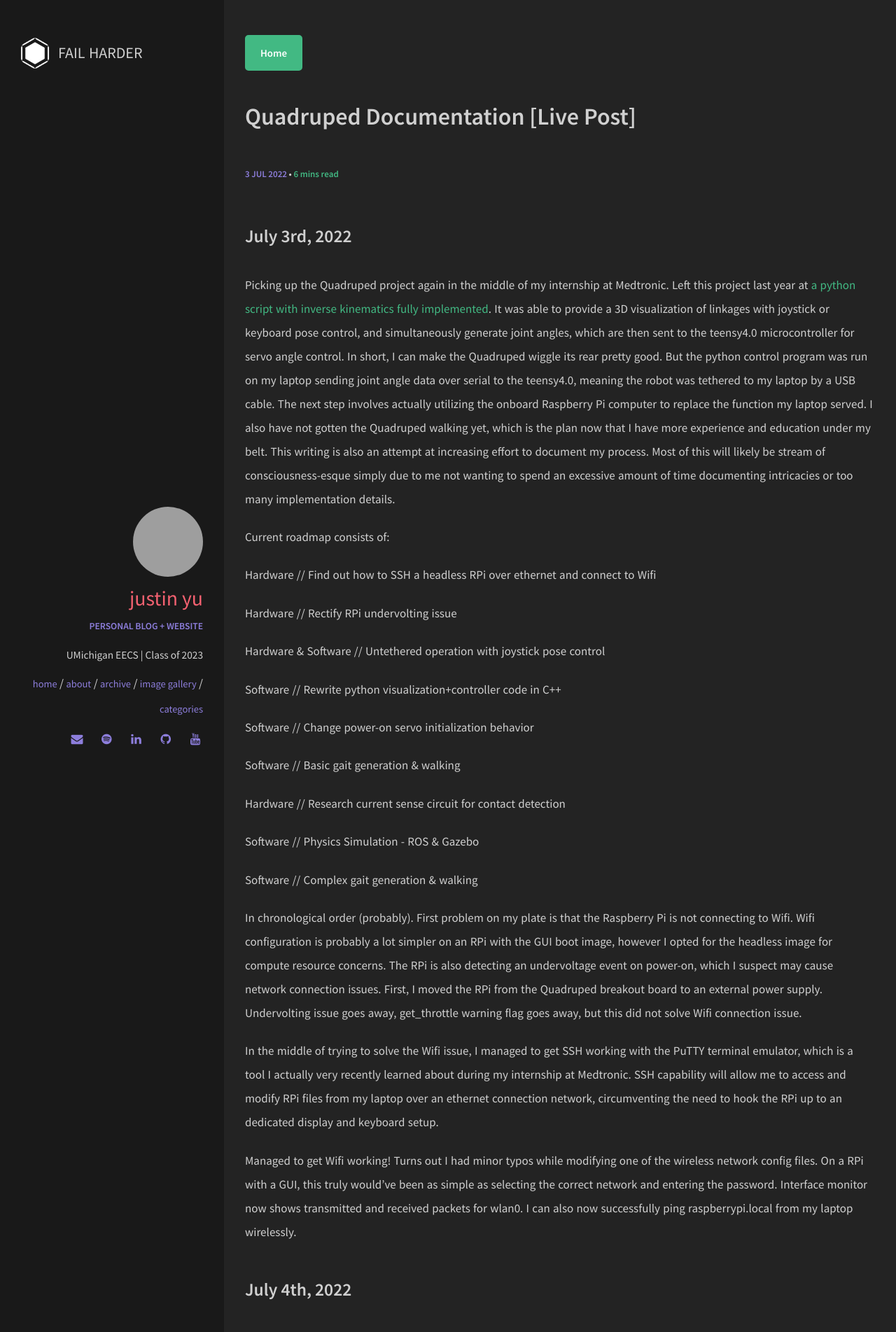
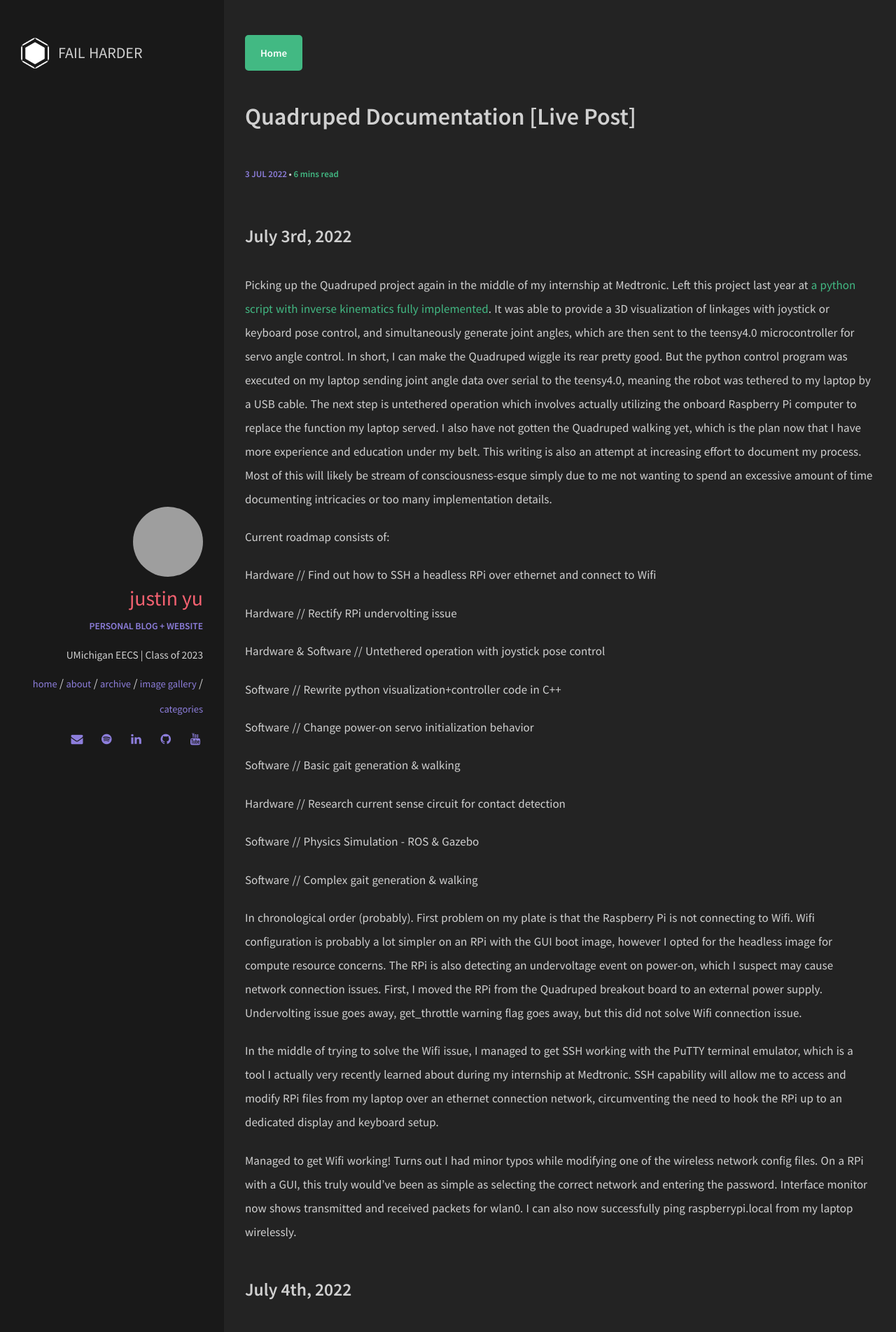
Before and after one commit to uynitsuj/uynitsuj.github.io, a Jekyll site: the page built from _posts/2022-07-03-quadruped-documentation.md, in a window 1280 px wide. Shown: the top 1903 px of the page at 70% size. Built offline with Jekyll 4.4.1, drawn with Linux system fonts in a browser that asks for light colours.

Commit message:
Update 2022-07-03-quadruped-documentation.md

```diff
--- a/_posts/2022-07-03-quadruped-documentation.md
+++ b/_posts/2022-07-03-quadruped-documentation.md
@@ -6,7 +6,7 @@
 image: IMG_5705.jpg
 ---
 ### July 3rd, 2022
-Picking up the Quadruped project again in the middle of my internship at Medtronic. Left this project last year at [a python script with inverse kinematics fully implemented](https://youtube.com/shorts/zvvzg43DtZo?feature=share). It was able to provide a 3D visualization of linkages with joystick or keyboard pose control, and simultaneously generate joint angles, which are then sent to the teensy4.0 microcontroller for servo angle control. In short, I can make the Quadruped wiggle its rear pretty good. But the python control program was run on my laptop sending joint angle data over serial to the teensy4.0, meaning the robot was tethered to my laptop by a USB cable. The next step involves actually utilizing the onboard Raspberry Pi computer to replace the function my laptop served. I also have not gotten the Quadruped walking yet, which is the plan now that I have more experience and education under my belt. This writing is also an attempt at increasing effort to document my process. Most of this will likely be stream of consciousness-esque simply due to me not wanting to spend an excessive amount of time documenting intricacies or too many implementation details.
+Picking up the Quadruped project again in the middle of my internship at Medtronic. Left this project last year at [a python script with inverse kinematics fully implemented](https://youtube.com/shorts/zvvzg43DtZo?feature=share). It was able to provide a 3D visualization of linkages with joystick or keyboard pose control, and simultaneously generate joint angles, which are then sent to the teensy4.0 microcontroller for servo angle control. In short, I can make the Quadruped wiggle its rear pretty good. But the python control program was executed on my laptop sending joint angle data over serial to the teensy4.0, meaning the robot was tethered to my laptop by a USB cable. The next step is untethered operation which involves actually utilizing the onboard Raspberry Pi computer to replace the function my laptop served. I also have not gotten the Quadruped walking yet, which is the plan now that I have more experience and education under my belt. This writing is also an attempt at increasing effort to document my process. Most of this will likely be stream of consciousness-esque simply due to me not wanting to spend an excessive amount of time documenting intricacies or too many implementation details.
 
 Current roadmap consists of:
 
```
